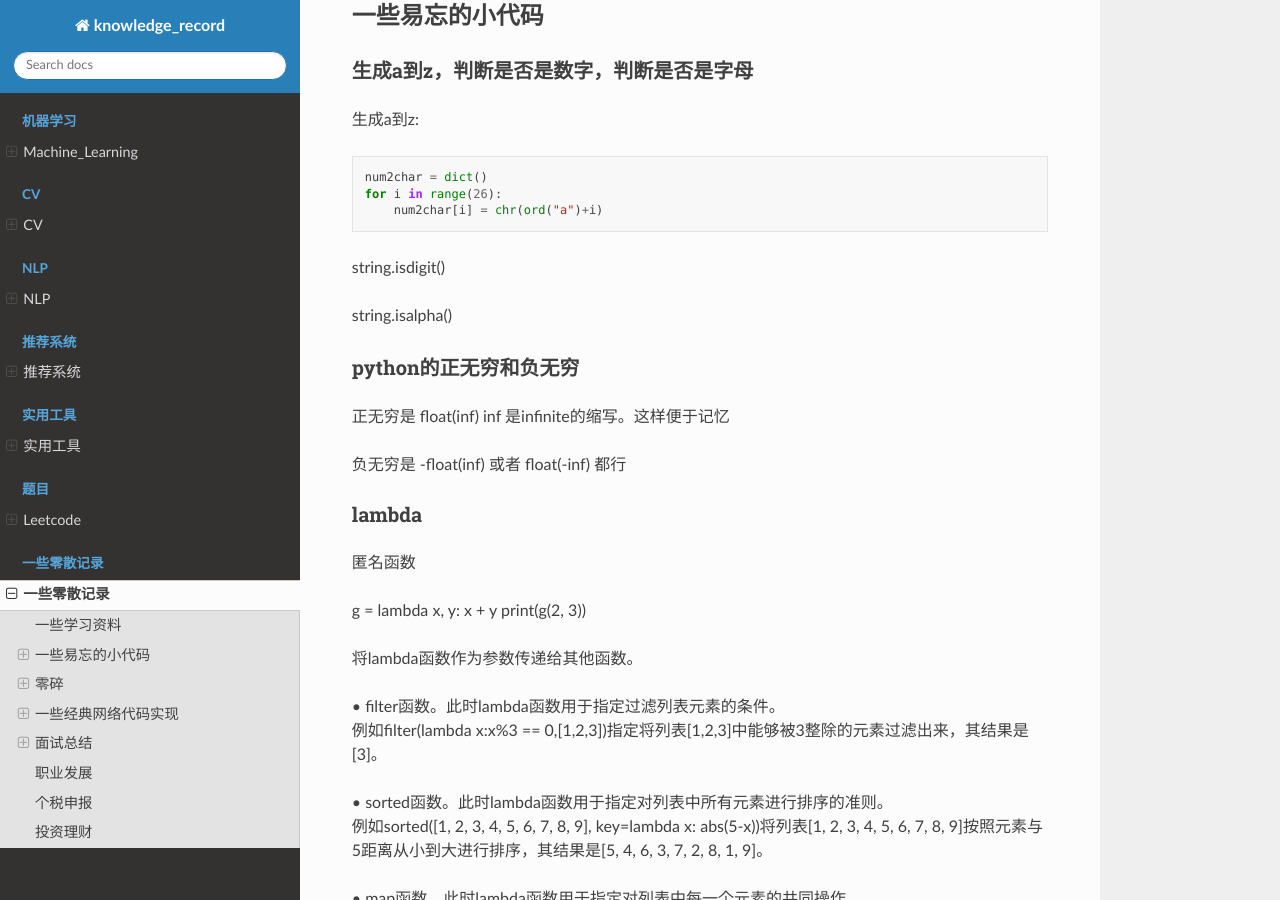
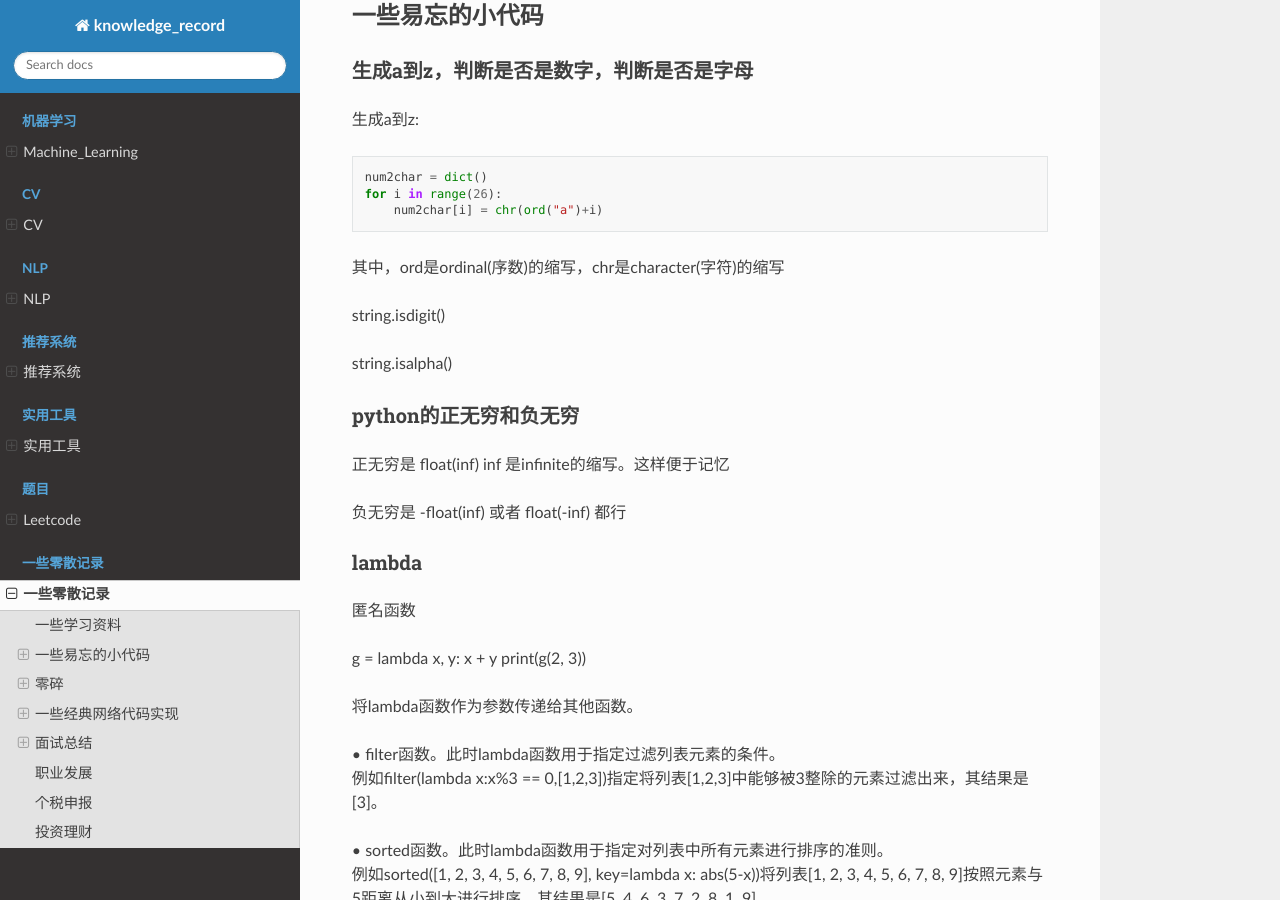
Before and after one commit to luochuankai-JHU/knowledge_record, a Sphinx documentation site: the page built from docs/python/python.rst, in a window 1280 px wide and 900 px high, scrolled down 1143 px. Built offline with Sphinx 7.4.7 and the Read the Docs theme 2.0.0, drawn with Linux system fonts in a browser that asks for light colours.

Commit message:
ord, chr

```diff
--- a/docs/python/python.rst
+++ b/docs/python/python.rst
@@ -56,6 +56,10 @@ https://github.com/DarLiner/Algorithm_Interview_Notes-Chinese
     num2char = dict()
     for i in range(26):
         num2char[i] = chr(ord("a")+i)
+
+其中，ord是ordinal(序数)的缩写，chr是character(字符)的缩写
+
+
 
 string.isdigit()
 
```
